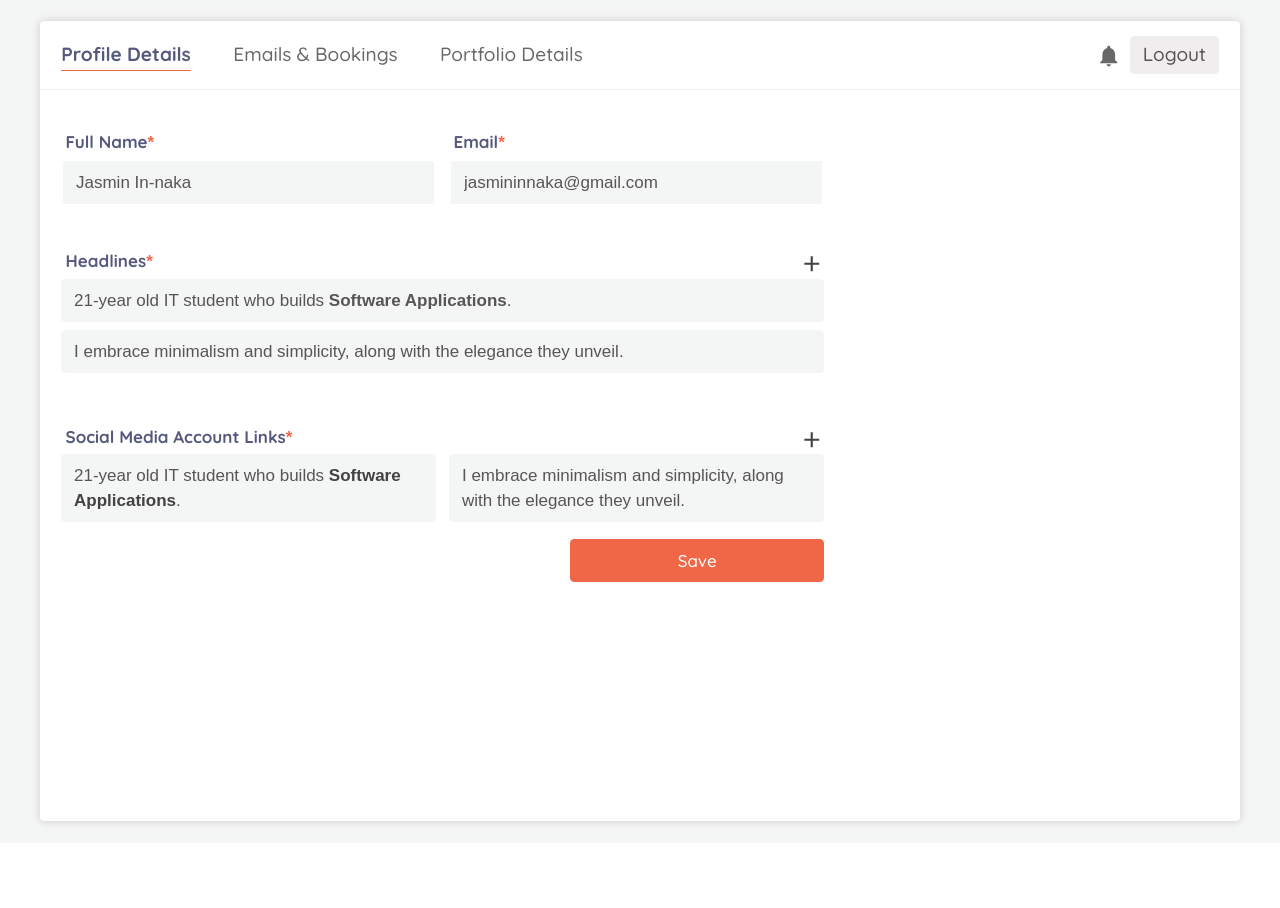
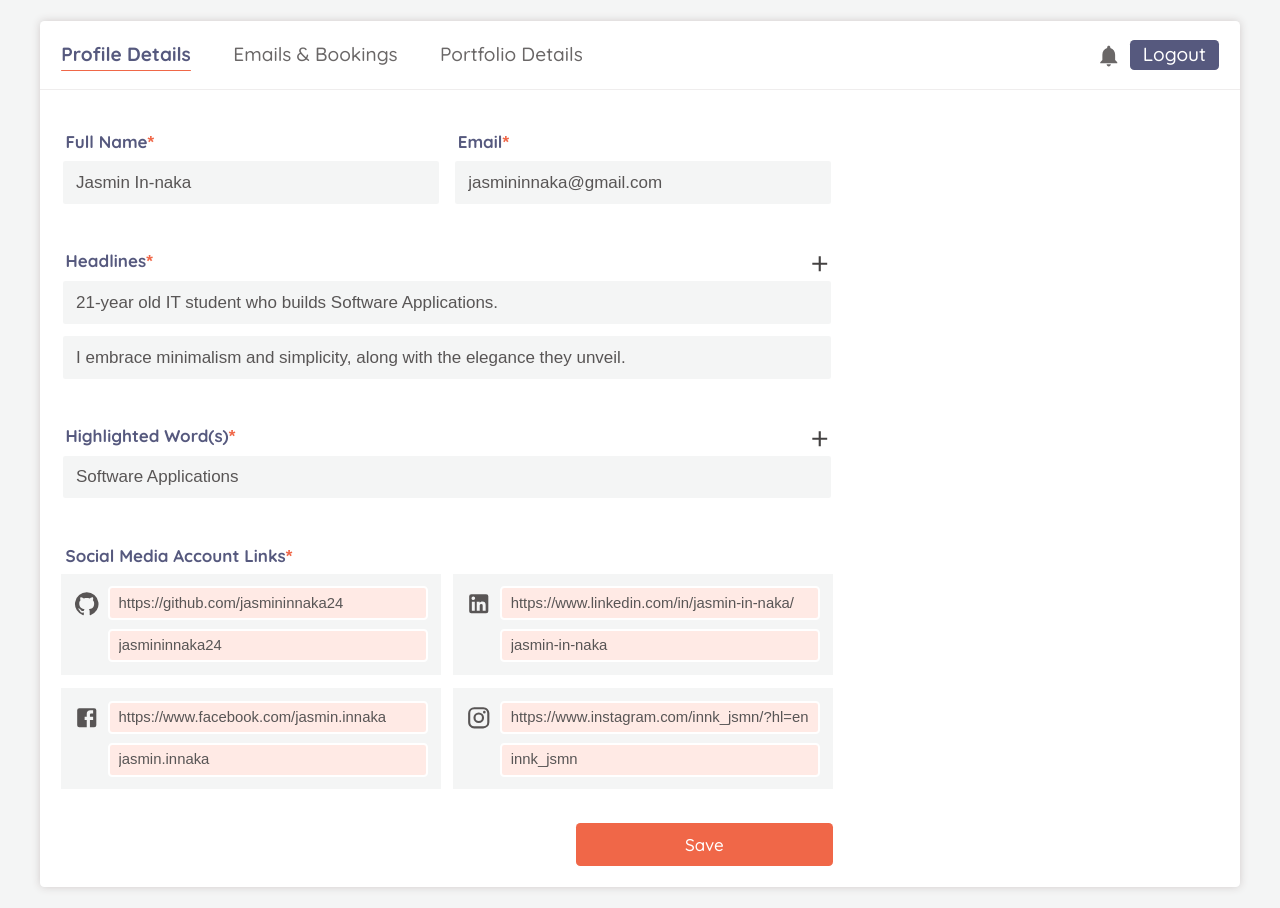
Before and after one commit to jasmininnaka24/innaka-portfolio, a Next.js app: page /AdminProfile in a window 1280 px wide. Before the commit the page ends 843 px from the top, so only its background shows below. Built offline with nearby package versions, Linux system fonts and the light colour scheme.

Commit message:
updated some code

```diff
--- a/app/AdminProfile/page.jsx
+++ b/app/AdminProfile/page.jsx
@@ -1,16 +1,25 @@
+"use client";
 import Image from "next/image";
 import Link from "next/link";
 import Photo from "../../public/aboutphoto.png";
+import { useState } from "react";
+import { useDropzone } from "react-dropzone";
 
 // icon imports
-import ExpandMoreIcon from "@mui/icons-material/ExpandMore";
-import DashboardIcon from "@mui/icons-material/Dashboard";
-import AccountCircleRoundedIcon from "@mui/icons-material/AccountCircleRounded";
-import SettingsRoundedIcon from "@mui/icons-material/SettingsRounded";
 import NotificationsIcon from "@mui/icons-material/Notifications";
 import AddIcon from "@mui/icons-material/Add";
+import GitHubIcon from "@mui/icons-material/GitHub";
+import LinkedInIcon from "@mui/icons-material/LinkedIn";
+import FacebookIcon from "@mui/icons-material/Facebook";
+import InstagramIcon from "@mui/icons-material/Instagram";
 
 const AdminProfile = () => {
+  const { getRootProps, getInputProps, acceptedFiles } = useDropzone({
+    onDrop: (acceptedFiles) => {
+      setImage(acceptedFiles[0]);
+    },
+  });
+
   return (
     <main className="main-bg-linear text-dark ">
       <div className="flex items-start bg-dull-secondary-gray py-5">
@@ -50,13 +59,15 @@ const AdminProfile = () => {
               <div className="flex  items-center gap-1  py-2 px-2 rounded text-secondary-dark">
                 <NotificationsIcon />
               </div>
-              <div className="flex items-center gap-1 text-lg py-1 px-3 rounded text-md bg-dull-gray text-semi-dark quicksand">
-                Logout
-              </div>
+              <button>
+                <div className="flex items-center gap-1 text-lg px-3 rounded text-md bg-primary-dark text-white quicksand">
+                  Logout
+                </div>
+              </button>
             </div>
           </nav>
 
-          {/* Calendar articles and to-do list */}
+          {/* Profile Details */}
           <div
             className="px-5 py-5 full-width flex gap-3"
             style={{ borderTop: "solid 1px #efeded" }}
@@ -100,20 +111,51 @@ const AdminProfile = () => {
                     </button>
                   </div>
 
+                  <ul className="grid grid-cols-1 gap-2">
+                    <li className="w-full">
+                      <input
+                        type="text"
+                        className="text-semi-dark border-thin-semi-dark text-md bg-dull-secondary-gray w-full px-3 py-2 rounded outline-none"
+                        placeholder="Full Name"
+                        value={
+                          "21-year old IT student who builds Software Applications."
+                        }
+                      />
+                    </li>
+                    <li className="w-full">
+                      <input
+                        type="text"
+                        className="text-semi-dark border-thin-semi-dark text-md bg-dull-secondary-gray w-full px-3 py-2 rounded outline-none"
+                        placeholder="Full Name"
+                        value={
+                          "I embrace minimalism and simplicity, along with the elegance they unveil."
+                        }
+                      />
+                    </li>
+                  </ul>
+                </div>
+
+                <br />
+                <div className="mt-4">
+                  <div className="flex items-center justify-between">
+                    <p className="mx-1 mb-1 text-primary-dark quicksand font-bold">
+                      Highlighted Word(s)
+                      <span className="text-primary font-bold">*</span>
+                    </p>
+
+                    <button>
+                      <AddIcon />
+                    </button>
+                  </div>
+
                   <ul className="grid grid-cols-1">
-                    <li className="mb-2 text-semi-dark text-md bg-dull-secondary-gray w-full px-3 py-2 rounded outline-none">
-                      {" "}
-                      21-year old IT student who builds{" "}
-                      <span className="font-bold text-semi-dark">
-                        Software Applications
-                      </span>
-                      .
-                    </li>
-
-                    <li className="mb-2 text-semi-dark text-md bg-dull-secondary-gray w-full px-3 py-2 rounded outline-none">
-                      {" "}
-                      I embrace minimalism and simplicity, along with the
-                      elegance they unveil.
+                    <li className="w-full">
+                      <input
+                        type="text"
+                        className="text-semi-dark border-thin-semi-dark text-md bg-dull-secondary-gray w-full px-3 py-2 rounded outline-none"
+                        placeholder="Full Name"
+                        value={"Software Applications"}
+                      />
                     </li>
                   </ul>
                 </div>
@@ -125,30 +167,78 @@ const AdminProfile = () => {
                       Social Media Account Links
                       <span className="text-primary font-bold">*</span>
                     </p>
-
-                    <button>
-                      <AddIcon />
-                    </button>
                   </div>
 
                   <ul className="grid grid-cols-2 gap-3">
-                    <li className="mb-2 text-semi-dark text-md bg-dull-secondary-gray w-full px-3 py-2 rounded outline-none">
-                      {" "}
-                      21-year old IT student who builds{" "}
-                      <span className="font-bold text-dark">
-                        Software Applications
-                      </span>
-                      .
+                    {/* github */}
+                    <li className="w-full relative text-semi-dark text-sm bg-dull-secondary-gray px-3 py-3 outline-none pl-11">
+                      <input
+                        type="text"
+                        className="w-full outline-none px-2 py-1 border-thin-semi-dark rounded bg-secondary-light-dull"
+                        placeholder="Link"
+                        value={"https://github.com/jasmininnaka24"}
+                      />
+                      <input
+                        type="text"
+                        className="mt-2 w-full outline-none px-2 py-1 border-thin-semi-dark rounded bg-secondary-light-dull"
+                        placeholder="Label"
+                        value={"jasmininnaka24"}
+                      />
+                      <GitHubIcon className="absolute left-3 top-4" />
                     </li>
 
-                    <li className="mb-2 text-semi-dark text-md bg-dull-secondary-gray w-full px-3 py-2 rounded outline-none">
-                      {" "}
-                      I embrace minimalism and simplicity, along with the
-                      elegance they unveil.
+                    {/* linkedin */}
+                    <li className="w-full relative text-semi-dark text-sm bg-dull-secondary-gray px-3 py-3 outline-none pl-11">
+                      <input
+                        type="text"
+                        className="w-full outline-none px-2 py-1 border-thin-semi-dark rounded bg-secondary-light-dull"
+                        placeholder="Link"
+                        value={"https://www.linkedin.com/in/jasmin-in-naka/"}
+                      />
+                      <input
+                        type="text"
+                        className="mt-2 w-full outline-none px-2 py-1 border-thin-semi-dark rounded bg-secondary-light-dull"
+                        placeholder="Label"
+                        value={"jasmin-in-naka"}
+                      />
+                      <LinkedInIcon className="absolute left-3 top-4" />
+                    </li>
+
+                    {/* facebook */}
+                    <li className="w-full relative text-semi-dark text-sm bg-dull-secondary-gray px-3 py-3 outline-none pl-11">
+                      <input
+                        type="text"
+                        className="w-full outline-none px-2 py-1 border-thin-semi-dark rounded bg-secondary-light-dull"
+                        placeholder="Link"
+                        value={"https://www.facebook.com/jasmin.innaka"}
+                      />
+                      <input
+                        type="text"
+                        className="mt-2 w-full outline-none px-2 py-1 border-thin-semi-dark rounded bg-secondary-light-dull"
+                        placeholder="Label"
+                        value={"jasmin.innaka"}
+                      />
+                      <FacebookIcon className="absolute left-3 top-4" />
+                    </li>
+                    <li className="w-full relative text-semi-dark text-sm bg-dull-secondary-gray px-3 py-3 outline-none pl-11">
+                      <input
+                        type="text"
+                        className="w-full outline-none px-2 py-1 border-thin-semi-dark rounded bg-secondary-light-dull"
+                        placeholder="Link"
+                        value={"https://www.instagram.com/innk_jsmn/?hl=en"}
+                      />
+                      <input
+                        type="text"
+                        className="mt-2 w-full outline-none px-2 py-1 bg-secondary-light-dull border-thin-semi-dark rounded"
+                        placeholder="Label"
+                        value={"innk_jsmn"}
+                      />
+                      <InstagramIcon className="absolute left-3 top-4" />
                     </li>
                   </ul>
                 </div>
 
+                <br />
                 <div className="mt-2 flex justify-end items-center">
                   <button className="bg-primary text-white py-2 rounded w-1/3 quicksand outline-none">
                     Save
@@ -157,7 +247,64 @@ const AdminProfile = () => {
               </form>
             </article>
 
-            <article className="w-1/3"></article>
+            {/* <article className="w-1/3">
+              <form
+                className={`flex items-center justify-center px-8 gap-8 pt-5`}
+              >
+                <div
+                  className="p-2 rounded-full"
+                  {...getRootProps()}
+                  style={{
+                    width: "220px",
+                    cursor: "pointer",
+                    border: "3px dashed #888",
+                  }}
+                >
+                  <input {...getInputProps()} name="image" type="file" />
+                  {acceptedFiles.length === 0 ? (
+                    <Image
+                      src=""
+                      width={200}
+                      height={200} // Specify the height property
+                      className="rounded-full"
+                      style={{
+                        objectFit: "cover",
+                      }}
+                      alt=""
+                    />
+                  ) : (
+                    <>
+                      <Image
+                        src={URL.createObjectURL(acceptedFiles[0])}
+                        width={200}
+                        height={200} // Specify the height property
+                        className="rounded-full"
+                        style={{
+                          objectFit: "cover",
+                        }}
+                        alt=""
+                      />
+                    </>
+                  )}
+                </div>
+
+                <div className={`text-start`}>
+                  <p className="text-2xl mb-1 font-medium mcolor-800">
+                    Upload a new photo
+                  </p>
+                  <p className="text-sm opacity-70 mb-4">
+                    Drag and drop an image to the photo or click to select one.
+                  </p>
+
+                  <button
+                    className={`px-10 py-2 rounded`}
+                    onClick={(e) => updateUserImage(e, 1)}
+                  >
+                    <div>Update</div>
+                  </button>
+                </div>
+              </form>
+            </article> */}
           </div>
         </div>
       </div>
--- a/package.json
+++ b/package.json
@@ -20,6 +20,7 @@
     "postcss": "8.4.35",
     "react": "18.2.0",
     "react-dom": "18.2.0",
+    "react-dropzone": "^14.2.3",
     "tailwindcss": "3.4.1"
   }
 }
```
Also changed, not shown: app/globals.css (+27 -0 lines), 1 other file (tests, documents, lock files or other folders).
